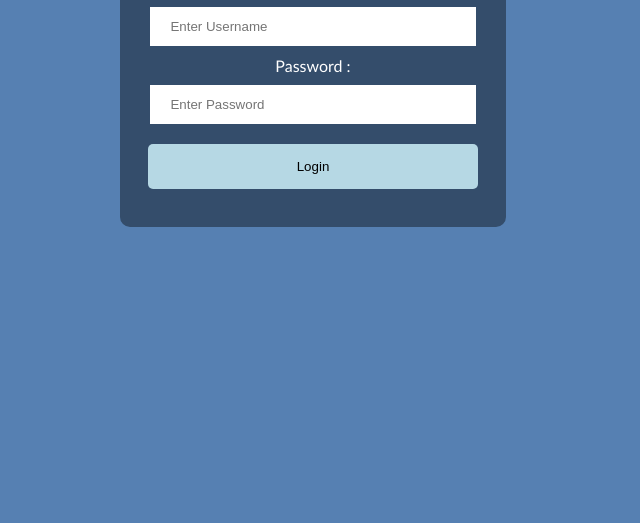
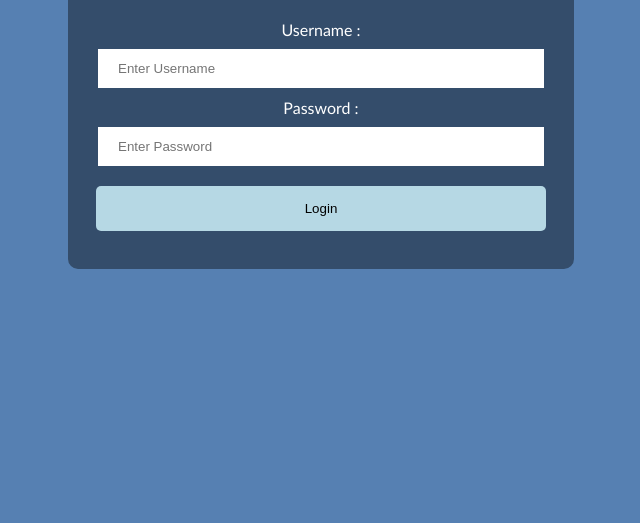
Before and after one commit to Ramil3107/my-first-website, a plain HTML site: page login_page/login.html in a window 1280 px wide. Shown: the part 277-800 px from the top of the page, without its empty margins (327-967 px from the left). Drawn offline with Linux system fonts and the light colour scheme; files that its build step writes are made by us from their sources.

Commit message:
change all sizes to %

```diff
--- a/login_page/login.css
+++ b/login_page/login.css
@@ -2,7 +2,18 @@ Body {
     font-family: Calibri, Helvetica, sans-serif;
     background-color: #5680b2;
     color: white;
+    align-content: center;
+    padding-top: 10rem;
+    width: 100%;
 }
+
+.form {
+    border: 3px solid #344d6b;
+    border-radius: 10px;
+    width: 70%;
+    max-width: 500px;
+}
+
 
 .btn {
     background-color: #b6d8e4;
@@ -26,15 +37,6 @@ font-size: medium;
 }
 
 
-.form {
-    display: flex;
-    border: 3px solid #344d6b;
-    border-radius: 10px;
-    width: 30%;
-    height: 100%;
-    margin-top: 10%;
-}
-
 input[type=text],
 input[type=password] {
     width: 100%;
```
